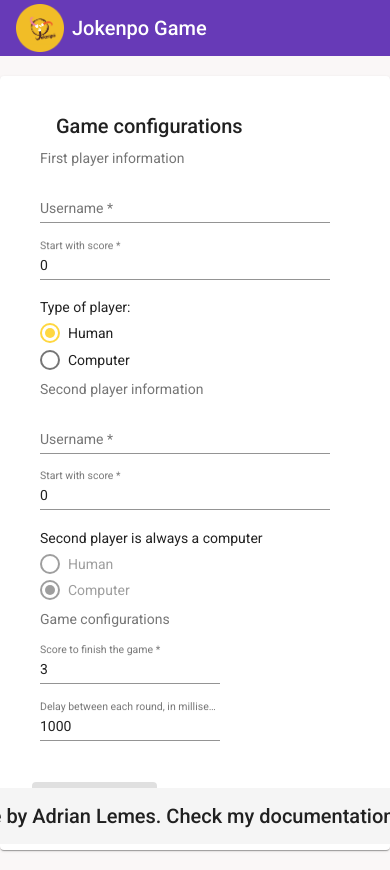
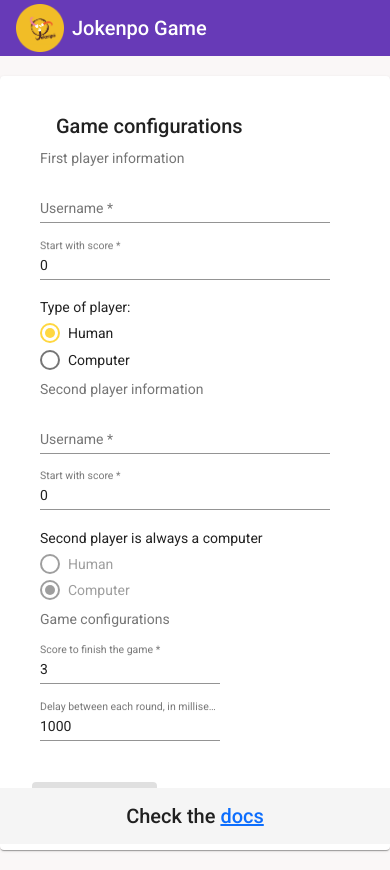
Before and after one commit to adrianlemess/jokenpo-game-angular, an Angular app: page /welcome in a window 390 px wide. Built offline with nearby package versions, Linux system fonts and the light colour scheme.

Commit message:
fix: update footer responsiviness

```diff
--- a/src/app/layout/footer/footer.component.html
+++ b/src/app/layout/footer/footer.component.html
@@ -1,6 +1,6 @@
 <footer class="footer">
     <mat-toolbar color="secondary">
-        Made by Adrian Lemes. Check my documentation
-        <a href="https://jokenpo-adrian-docs.netlify.app/" target="_blank">here</a>
+        Check the
+        <a href="https://jokenpo-adrian-docs.netlify.app/" target="_blank">docs</a>
     </mat-toolbar>
 </footer>
```
